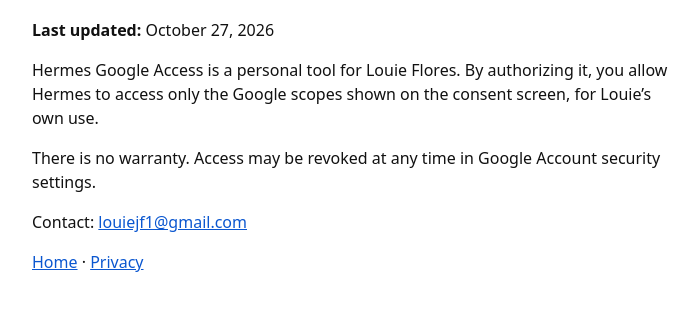
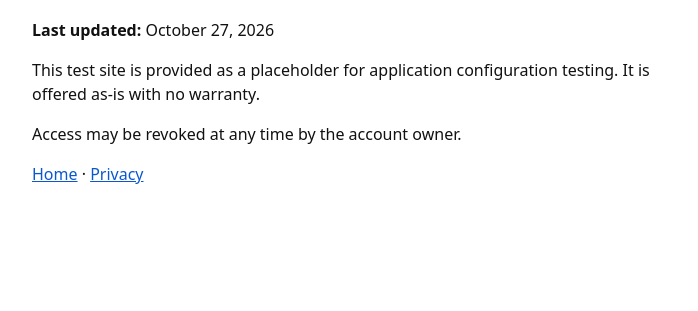
Before and after one commit to louiejf1/hermes-oauth-pages, a plain HTML site: page terms.html in a window 1280 px wide. Shown: the part 83-394 px from the top of the page, without its empty margins (288-986 px from the left). Drawn offline with Linux system fonts and the light colour scheme.

Commit message:
Update terms.html

```diff
--- a/terms.html
+++ b/terms.html
@@ -3,7 +3,7 @@
 <head>
   <meta charset="utf-8">
   <meta name="viewport" content="width=device-width, initial-scale=1">
-  <title>Terms of Service — Hermes Google Access</title>
+  <title>Terms of Service — Test Site</title>
   <style>
     body { font-family: system-ui, sans-serif; max-width: 40rem; margin: 2rem auto; padding: 0 1rem; line-height: 1.5; color: #111; }
     a { color: #0b57d0; }
@@ -12,9 +12,8 @@
 <body>
   <h1>Terms of Service</h1>
   <p><strong>Last updated:</strong> October 27, 2026</p>
-  <p>Hermes Google Access is a personal tool for Louie Flores. By authorizing it, you allow Hermes to access only the Google scopes shown on the consent screen, for Louie&rsquo;s own use.</p>
-  <p>There is no warranty. Access may be revoked at any time in Google Account security settings.</p>
-  <p>Contact: <a href="mailto:louiejf1@gmail.com">louiejf1@gmail.com</a></p>
+  <p>This test site is provided as a placeholder for application configuration testing. It is offered as-is with no warranty.</p>
+  <p>Access may be revoked at any time by the account owner.</p>
   <p><a href="index.html">Home</a> · <a href="privacy.html">Privacy</a></p>
 </body>
 </html>
```
